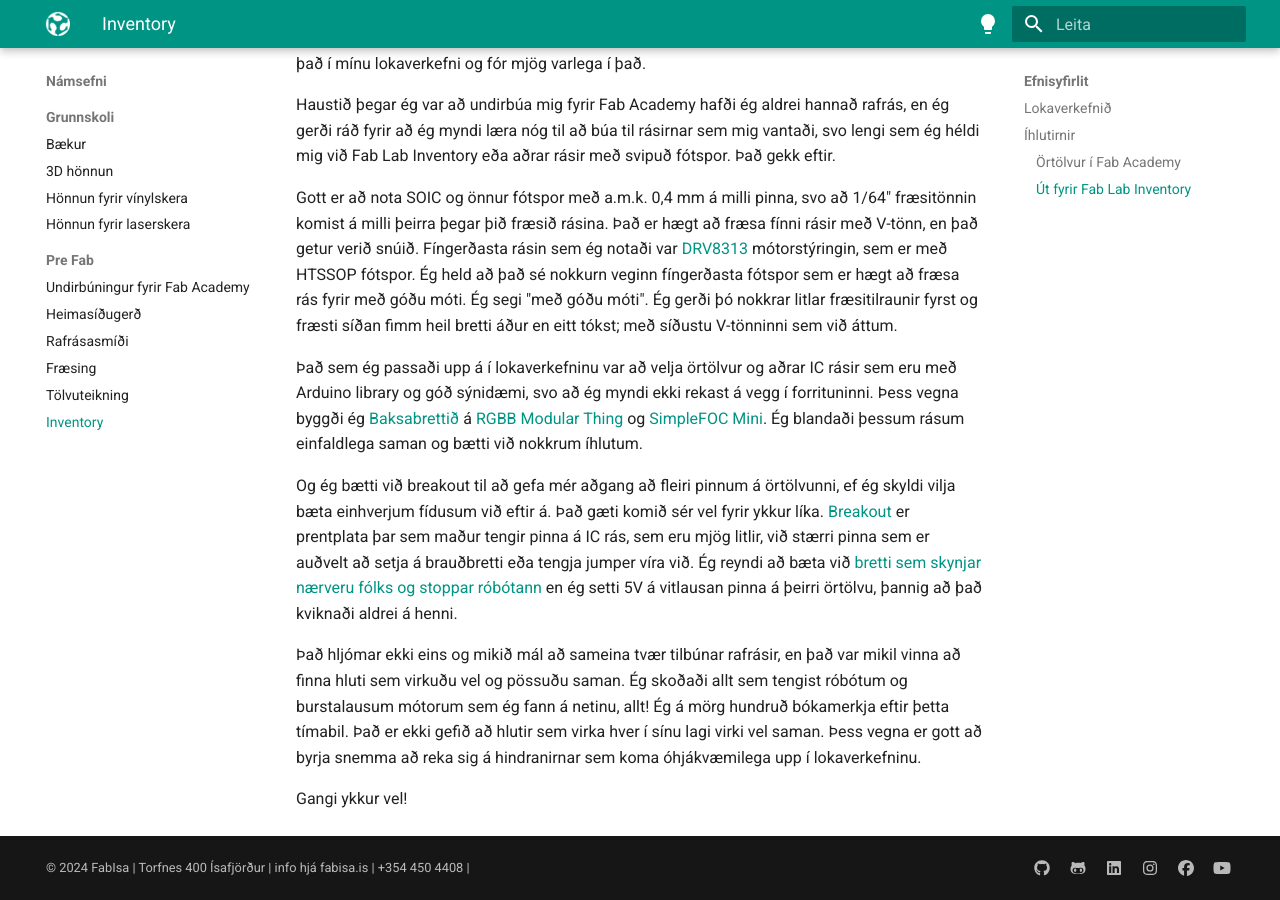
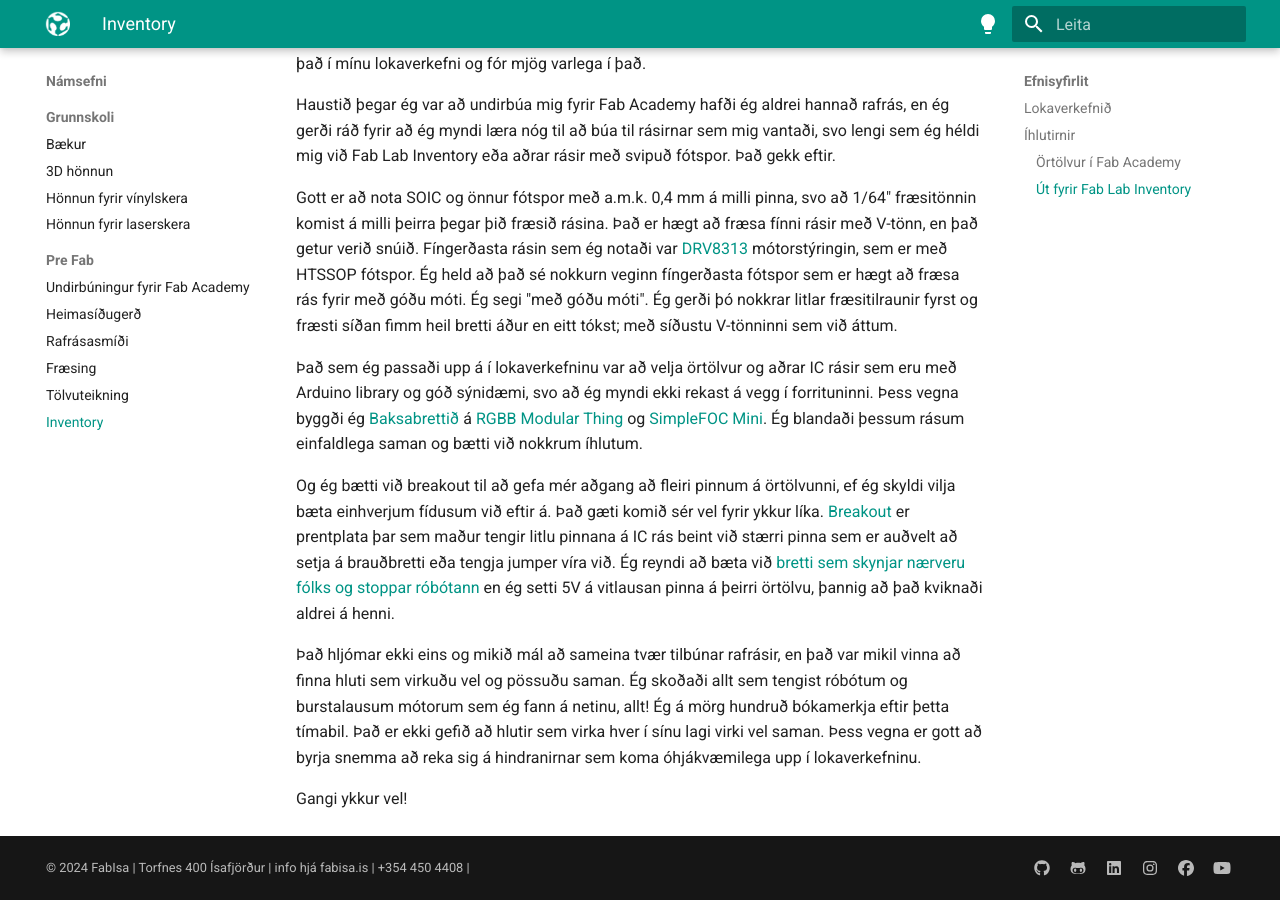
Before and after one commit to fablabisastaff/fabisa_site, an MkDocs documentation site: the page built from docs/Námsefni/Pre-Fab/5-inventory.md, in a window 1280 px wide and 900 px high, scrolled down 2433 px. Built offline with MkDocs 1.6.1 and Material for MkDocs 9.7.7, drawn with Linux system fonts in a browser that asks for light colours.

Commit message:
tiny edit

```diff
--- a/docs/Námsefni/Pre-Fab/5-inventory.md
+++ b/docs/Námsefni/Pre-Fab/5-inventory.md
@@ -59,7 +59,7 @@
 
 Það sem ég passaði upp á í lokaverkefninu var að velja örtölvur og aðrar IC rásir sem eru með Arduino library og góð sýnidæmi, svo að ég myndi ekki rekast á vegg í forrituninni. Þess vegna byggði ég [Baksabrettið](https://fabacademy.org/2023/labs/isafjordur/students/svavar-konradsson/final-project/images/baksi_board.jpg) á [RGBB Modular Thing](https://github.com/modular-things/modular-things-circuits/tree/main/samd21/rgbb) og [SimpleFOC Mini](https://simplefoc.com/simplefoc_mini_product_v1). Ég blandaði þessum rásum einfaldlega saman og bætti við nokkrum íhlutum.
 
-Og ég bætti við breakout til að gefa mér aðgang að fleiri pinnum á örtölvunni, ef ég skyldi vilja bæta einhverjum fídusum við eftir á. Það gæti komið sér vel fyrir ykkur líka. [Breakout](http://tatsuro.homma.fabcloud.io/fabacademy/tips/electronics_design/Attiny3216_breakout_board/) er prentplata þar sem maður tengir pinna á IC rás, sem eru mjög litlir, við stærri pinna sem er auðvelt að setja á brauðbretti eða tengja jumper víra við. Ég reyndi að bæta við [bretti sem skynjar nærveru fólks og stoppar róbótann](https://fabacademy.org/2023/labs/isafjordur/students/svavar-konradsson/final-project/images/sensing_assembly.jpg) en ég setti 5V á vitlausan pinna á þeirri örtölvu, þannig að það kviknaði aldrei á henni.
+Og ég bætti við breakout til að gefa mér aðgang að fleiri pinnum á örtölvunni, ef ég skyldi vilja bæta einhverjum fídusum við eftir á. Það gæti komið sér vel fyrir ykkur líka. [Breakout](http://tatsuro.homma.fabcloud.io/fabacademy/tips/electronics_design/Attiny3216_breakout_board/) er prentplata þar sem maður tengir litlu pinnana á IC rás beint við stærri pinna sem er auðvelt að setja á brauðbretti eða tengja jumper víra við. Ég reyndi að bæta við [bretti sem skynjar nærveru fólks og stoppar róbótann](https://fabacademy.org/2023/labs/isafjordur/students/svavar-konradsson/final-project/images/sensing_assembly.jpg) en ég setti 5V á vitlausan pinna á þeirri örtölvu, þannig að það kviknaði aldrei á henni.
 
 Það hljómar ekki eins og mikið mál að sameina tvær tilbúnar rafrásir, en það var mikil vinna að finna hluti sem virkuðu vel og pössuðu saman. Ég skoðaði allt sem tengist róbótum og burstalausum mótorum sem ég fann á netinu, allt! Ég á mörg hundruð bókamerkja eftir þetta tímabil. Það er ekki gefið að hlutir sem virka hver í sínu lagi virki vel saman. Þess vegna er gott að byrja snemma að reka sig á hindranirnar sem koma óhjákvæmilega upp í lokaverkefninu.
 
```
